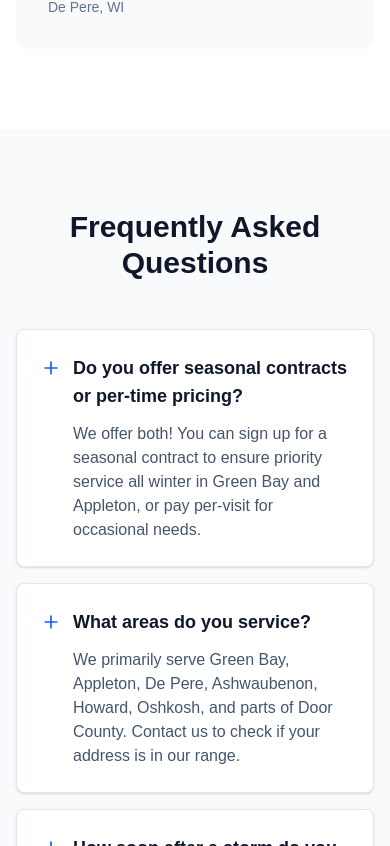
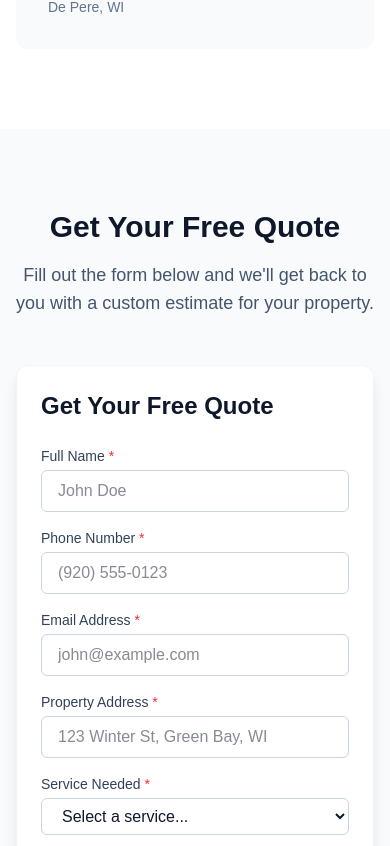
Before and after one commit to milk2033/SnowRemoval, a Next.js app: page / in a window 390 px wide. Shown: the part 5238-6084 px from the top of the page. Built offline with nearby package versions, Linux system fonts and the light colour scheme.

Commit message:
Add inline contact form to homepage and update navigation links

```diff
--- a/app/page.tsx
+++ b/app/page.tsx
@@ -2,6 +2,7 @@ import Hero from "@/components/Hero";
 import Services from "@/components/Services";
 import Testimonials from "@/components/Testimonials";
 import FAQ from "@/components/FAQ";
+import ContactForm from "@/components/ContactForm";
 import Link from "next/link";
 import { ArrowRight } from "lucide-react";
 
@@ -53,6 +54,20 @@ export default function Home() {
       </section>
 
       <Testimonials />
+
+      {/* Inline Contact Section */}
+      <section id="quote" className="py-20 bg-slate-50">
+        <div className="max-w-4xl mx-auto px-4 sm:px-6 lg:px-8">
+          <div className="text-center mb-12">
+            <h2 className="text-3xl md:text-4xl font-bold text-slate-900 mb-4">Get Your Free Quote</h2>
+            <p className="text-lg text-slate-600">
+              Fill out the form below and we'll get back to you with a custom estimate for your property.
+            </p>
+          </div>
+          <ContactForm />
+        </div>
+      </section>
+
       <FAQ />
 
       {/* CTA Section */}
@@ -63,7 +78,7 @@ export default function Home() {
             Secure your spot on our route today and enjoy a worry-free winter. Spots fill up fast!
           </p>
           <Link
-            href="/contact"
+            href="#quote"
             className="inline-block bg-white text-blue-900 font-bold text-lg px-8 py-4 rounded-lg hover:bg-blue-50 transition-colors shadow-lg"
           >
             Get Your Free Quote Now
--- a/components/Hero.tsx
+++ b/components/Hero.tsx
@@ -34,7 +34,7 @@ export default function Hero() {
 
           <div className="flex flex-col sm:flex-row gap-4">
             <Link
-              href="/contact"
+              href="#quote"
               className="inline-flex items-center justify-center gap-2 bg-white text-blue-900 font-bold text-lg px-8 py-4 rounded-lg hover:bg-blue-50 transition-colors shadow-lg shadow-blue-900/20"
             >
               Get Free Quote <ArrowRight className="h-5 w-5" />
--- a/components/Navbar.tsx
+++ b/components/Navbar.tsx
@@ -18,7 +18,7 @@ export default function Navbar() {
             <Link href="/#about" className="text-slate-600 hover:text-blue-600 font-medium">About</Link>
             <Link href="/#faq" className="text-slate-600 hover:text-blue-600 font-medium">FAQ</Link>
             <Link
-              href="/contact"
+              href="/#quote"
               className="bg-blue-600 hover:bg-blue-700 text-white px-4 py-2 rounded-md font-semibold transition-colors"
             >
               Get Free Quote
@@ -26,7 +26,7 @@ export default function Navbar() {
           </div>
           <div className="md:hidden flex items-center">
              <Link
-              href="/contact"
+              href="/#quote"
               className="bg-blue-600 hover:bg-blue-700 text-white px-3 py-2 rounded-md font-semibold text-sm"
             >
               Get Quote
```
